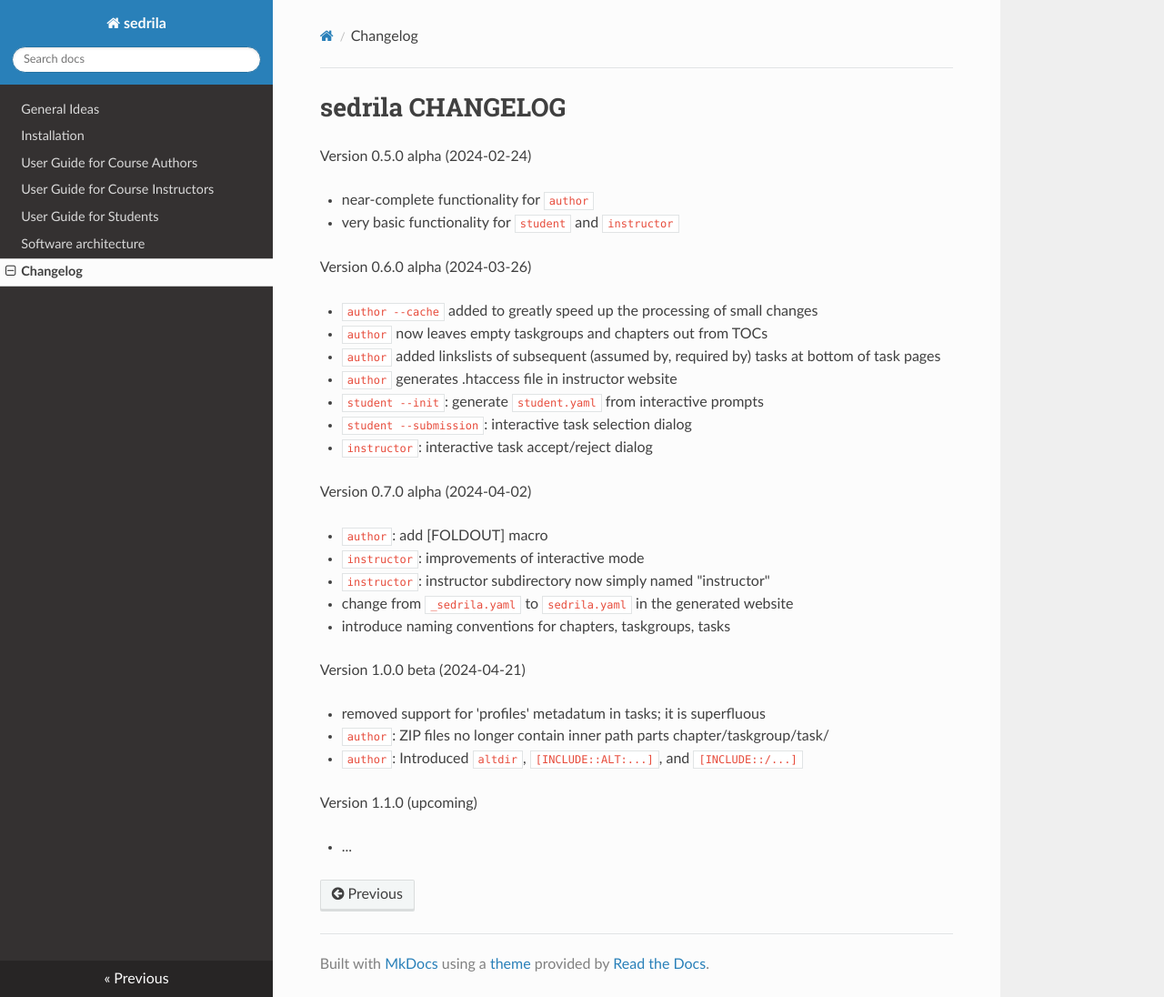
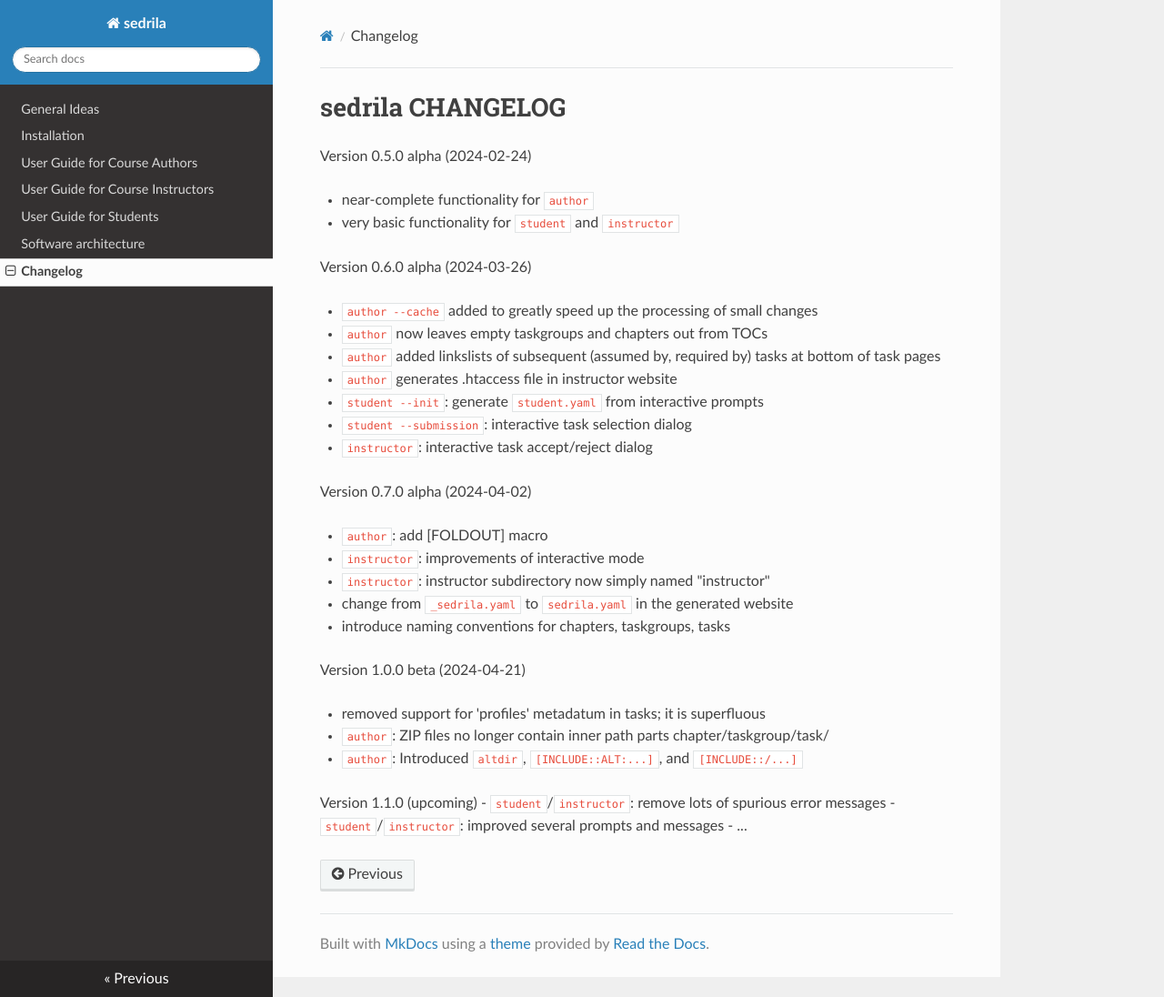
Before and after one commit to fubinf/sedrila, an MkDocs documentation site: the page built from docs/changelog.md, in a window 1280 px wide and 1096 px high. Shown: the whole window at 91% size. Built offline with MkDocs 1.6.1, drawn with Linux system fonts in a browser that asks for light colours; nearby versions of some CDN libraries.

Commit message:
changelog.md: remove spurious msgs; improved prompts & msgs

```diff
--- a/docs/changelog.md
+++ b/docs/changelog.md
@@ -35,5 +35,6 @@ Version 1.0.0 beta (2024-04-21)
 
 
 Version 1.1.0 (upcoming)
-
+- `student`/`instructor`: remove lots of spurious error messages
+- `student`/`instructor`: improved several prompts and messages
 - ...
```
